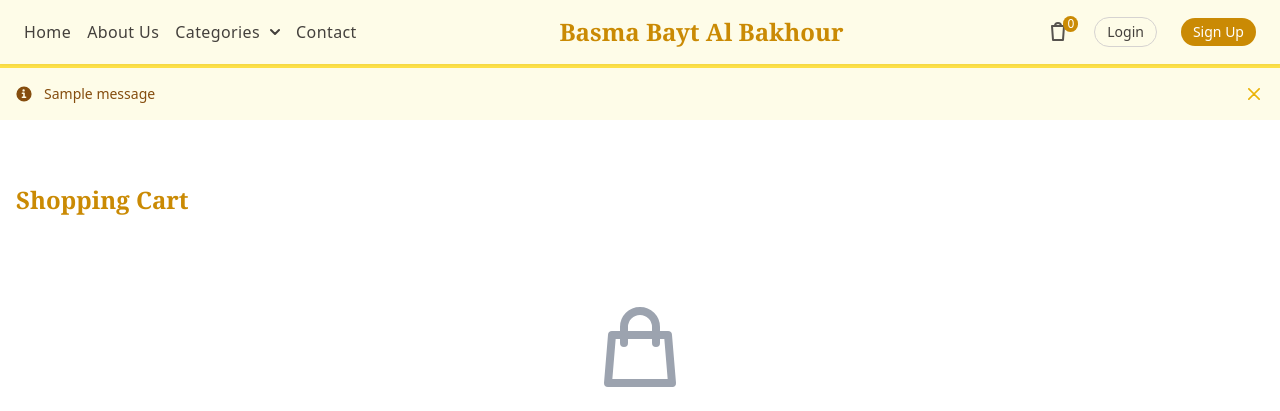
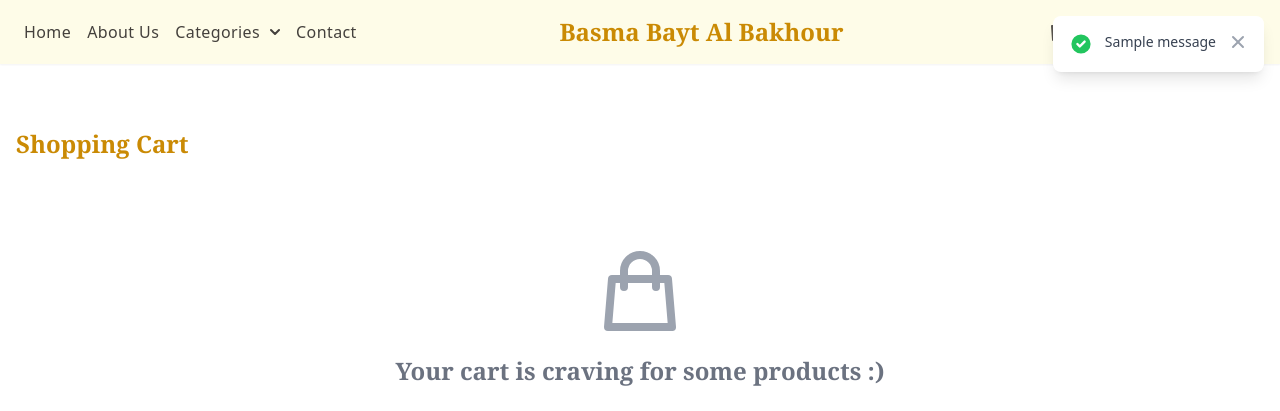
Before and after one commit to YassmineElhamim/ecommerce_website_with_django, a Django app: page /cart/ in a window 1280 px wide. Shown: the top 411 px of the page. Run offline with Django 5.2, Linux system fonts and the light colour scheme; tables that the repository leaves empty hold one stand-in row (values such as "Sample post"); grey boxes marked "Sample" are stand-in pictures; one stand-in notice (Sample message) is shown; some libraries are stand-ins or nearby versions.

Commit message:
messages design

```diff
--- a/ecommerce/cart/views.py
+++ b/ecommerce/cart/views.py
@@ -621,9 +621,9 @@ def order_confirmation(request, order_number):
 
 
 def order_tracking(request, order_number):
-    """
-    Track order status
-    """
+
+    # Track order status
+
     try:
         order = Order.objects.get(order_number=order_number)
         order_items = OrderItem.objects.filter(order=order).select_related('product')
@@ -641,9 +641,9 @@ def order_tracking(request, order_number):
 
 
 def my_orders(request):
-    """
-    Display all orders for logged in user
-    """
+
+    # Display all orders for logged in user
+
     if not request.user.is_authenticated:
         messages.warning(request, 'Please login to view your orders')
         return redirect('login')
--- a/ecommerce/store/templates/base.html
+++ b/ecommerce/store/templates/base.html
@@ -13,37 +13,66 @@
     {% compress css %}
     <link rel="stylesheet" href="{% static 'src/output.css' %}">
     {% endcompress %}
-
 </head>
 
 <body class="bg-green-50">
 
   {% include 'navbar.html' %}
 
+  <!-- Messages Container (Top-Right Corner) -->
   {% if messages %}
+    <div id="message-container" class="fixed top-4 right-4 z-50 space-y-3 max-w-sm">
       {% for message in messages %}
-        <div id="alert-border-4" class="flex items-center p-4  text-yellow-800 border-t-4 border-yellow-300  bg-yellow-50 " role="alert">
-          <svg class="shrink-0 w-4 h-4" aria-hidden="true" xmlns="http://www.w3.org/2000/svg" fill="currentColor" viewBox="0 0 20 20">
-            <path d="M10 .5a9.5 9.5 0 1 0 9.5 9.5A9.51 9.51 0 0 0 10 .5ZM9.5 4a1.5 1.5 0 1 1 0 3 1.5 1.5 0 0 1 0-3ZM12 15H8a1 1 0 0 1 0-2h1v-3H8a1 1 0 0 1 0-2h2a1 1 0 0 1 1 1v4h1a1 1 0 0 1 0 2Z"/>
+        <div class="bg-white rounded-lg shadow-lg p-4 flex items-start gap-3 animate-slide-in">
+          <!-- Icon -->
+          {% if message.tags == 'success' %}
+            <svg class="w-6 h-6 text-green-500 flex-shrink-0" fill="currentColor" viewBox="0 0 20 20">
+              <path fill-rule="evenodd" d="M10 18a8 8 0 100-16 8 8 0 000 16zm3.707-9.293a1 1 0 00-1.414-1.414L9 10.586 7.707 9.293a1 1 0 00-1.414 1.414l2 2a1 1 0 001.414 0l4-4z" clip-rule="evenodd"/>
             </svg>
-          <div class="ms-3 text-sm font-medium">
-            {{message}}
-          </div>
-          <button type="button" class="ms-auto -mx-1.5 -my-1.5 bg-yellow-50 text-yellow-500 rounded-lg focus:ring-2 focus:ring-yellow-400 p-1.5 hover:bg-yellow-200 inline-flex items-center justify-center h-8 w-8 " data-dismiss-target="#alert-border-4" aria-label="Close">
-            <span class="sr-only">Dismiss</span>
-            <svg class="w-3 h-3" aria-hidden="true" xmlns="http://www.w3.org/2000/svg" fill="none" viewBox="0 0 14 14">
-              <path stroke="currentColor" stroke-linecap="round" stroke-linejoin="round" stroke-width="2" d="m1 1 6 6m0 0 6 6M7 7l6-6M7 7l-6 6"/>
+          {% elif message.tags == 'error' %}
+            <svg class="w-6 h-6 text-red-500 flex-shrink-0" fill="currentColor" viewBox="0 0 20 20">
+              <path fill-rule="evenodd" d="M10 18a8 8 0 100-16 8 8 0 000 16zM8.707 7.293a1 1 0 00-1.414 1.414L8.586 10l-1.293 1.293a1 1 0 101.414 1.414L10 11.414l1.293 1.293a1 1 0 001.414-1.414L11.414 10l1.293-1.293a1 1 0 00-1.414-1.414L10 8.586 8.707 7.293z" clip-rule="evenodd"/>
+            </svg>
+          {% elif message.tags == 'warning' %}
+            <svg class="w-6 h-6 text-yellow-500 flex-shrink-0" fill="currentColor" viewBox="0 0 20 20">
+              <path fill-rule="evenodd" d="M8.257 3.099c.765-1.36 2.722-1.36 3.486 0l5.58 9.92c.75 1.334-.213 2.98-1.742 2.98H4.42c-1.53 0-2.493-1.646-1.743-2.98l5.58-9.92zM11 13a1 1 0 11-2 0 1 1 0 012 0zm-1-8a1 1 0 00-1 1v3a1 1 0 002 0V6a1 1 0 00-1-1z" clip-rule="evenodd"/>
+            </svg>
+          {% else %}
+            <svg class="w-6 h-6 text-blue-500 flex-shrink-0" fill="currentColor" viewBox="0 0 20 20">
+              <path fill-rule="evenodd" d="M18 10a8 8 0 11-16 0 8 8 0 0116 0zm-7-4a1 1 0 11-2 0 1 1 0 012 0zM9 9a1 1 0 000 2v3a1 1 0 001 1h1a1 1 0 100-2v-3a1 1 0 00-1-1H9z" clip-rule="evenodd"/>
+            </svg>
+          {% endif %}
+
+          <!-- Message Text -->
+          <p class="text-sm text-gray-700 flex-1">{{ message }}</p>
+
+          <!-- Close Button -->
+          <button onclick="this.parentElement.remove()" class="text-gray-400 hover:text-gray-600">
+            <svg class="w-5 h-5" fill="currentColor" viewBox="0 0 20 20">
+              <path fill-rule="evenodd" d="M4.293 4.293a1 1 0 011.414 0L10 8.586l4.293-4.293a1 1 0 111.414 1.414L11.414 10l4.293 4.293a1 1 0 01-1.414 1.414L10 11.414l-4.293 4.293a1 1 0 01-1.414-1.414L8.586 10 4.293 5.707a1 1 0 010-1.414z" clip-rule="evenodd"/>
             </svg>
           </button>
         </div>
       {% endfor %}
+    </div>
+
+    <!-- Auto-hide messages after 10 seconds -->
+    <script>
+      setTimeout(function() {
+        const container = document.getElementById('message-container');
+        if (container) {
+          container.remove();
+        }
+      }, 10000);
+    </script>
   {% endif %}
+
   <script src="https://code.jquery.com/jquery-3.7.1.min.js" integrity="sha256-/JqT3SQfawRcv/BIHPThkBvs0OEvtFFmqPF/lYI/Cxo=" crossorigin="anonymous"></script>
   <script src="https://cdn.jsdelivr.net/npm/flowbite@3.1.2/dist/flowbite.min.js"></script>
   <script src="https://cdn.tailwindcss.com"></script>
 
   <script>
-      document.getElementById('menu-toggle').addEventListener('click', function () {
+    document.getElementById('menu-toggle')?.addEventListener('click', function () {
       document.getElementById('mobile-menu').classList.toggle('hidden');
     });
 
@@ -64,7 +93,7 @@
         success: function(json){
           if (json && json.qty !== undefined) {
             $('#cart_quantity').text(json.qty);
-              $('.cart-count').text(json.qty); // update any other badges
+            $('.cart-count').text(json.qty);
             const orig = btn.html();
             btn.html('Added ✓').prop('disabled', true);
             setTimeout(()=> btn.html(orig).prop('disabled', false), 1400);
@@ -76,14 +105,12 @@
       });
     });
   </script>
+
   {% block content %}
-
-
   {% endblock %}
 
   {% include 'footer.html' %}
 
-
 </body>
 
 </html>
--- a/ecommerce/store/views.py
+++ b/ecommerce/store/views.py
@@ -54,7 +54,7 @@ def login_user(request):
             messages.success(request, 'You have successfully logged in!')
             return redirect('home')
         else:
-            messages.success(request, 'Error logging in, please try again...')
+            messages.error(request, 'Error logging in, please try again...')
             return redirect('login')
 
     else:
@@ -80,7 +80,7 @@ def register_user(request):
             messages.success(request, ("Registration Successful! You are now logged in."))
             return redirect('home')
         else:
-            messages.success(request, ("whoops! something went wrong - please try again..."))
+            messages.warning(request, ("whoops! something went wrong - please try again..."))
             return render(request, 'register.html', {'form': form})
     else:
         return render(request, 'register.html',{'form':form})
```
Lines whose indentation alone changed are shown as unchanged.
